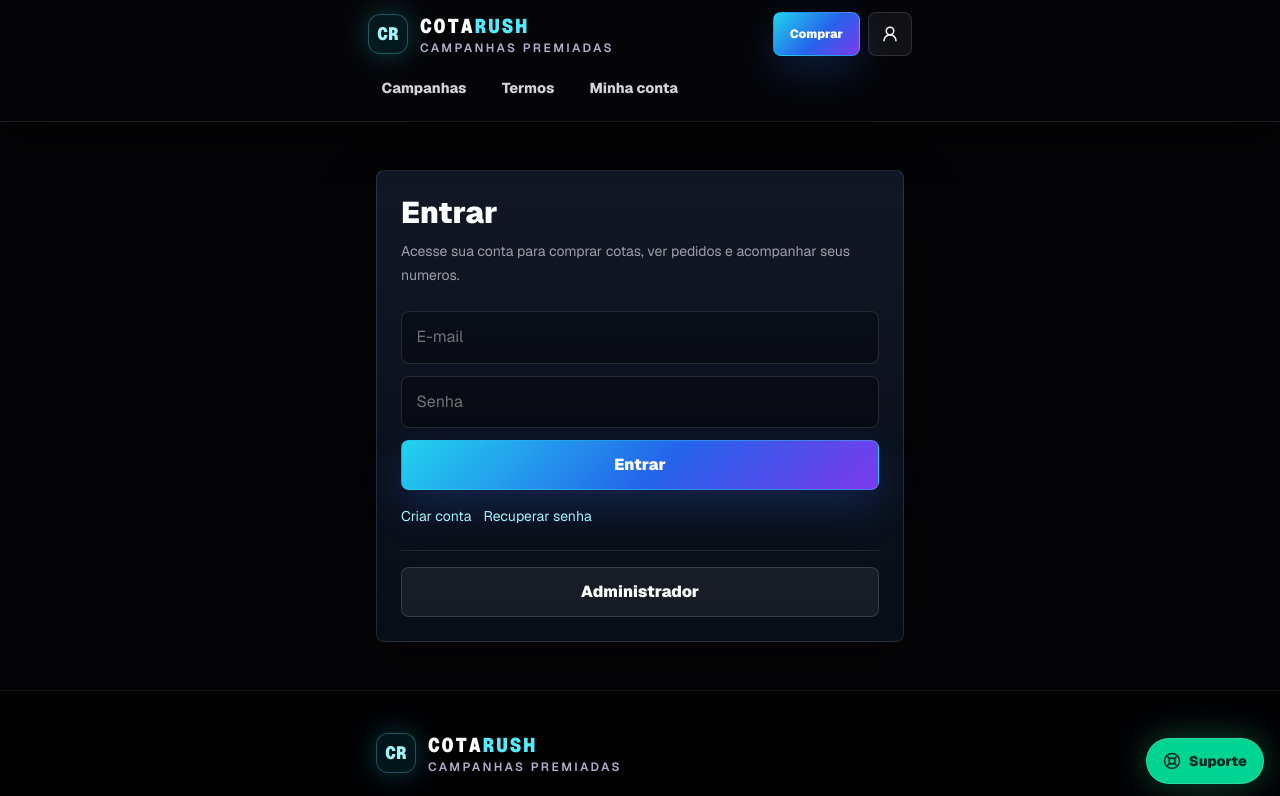
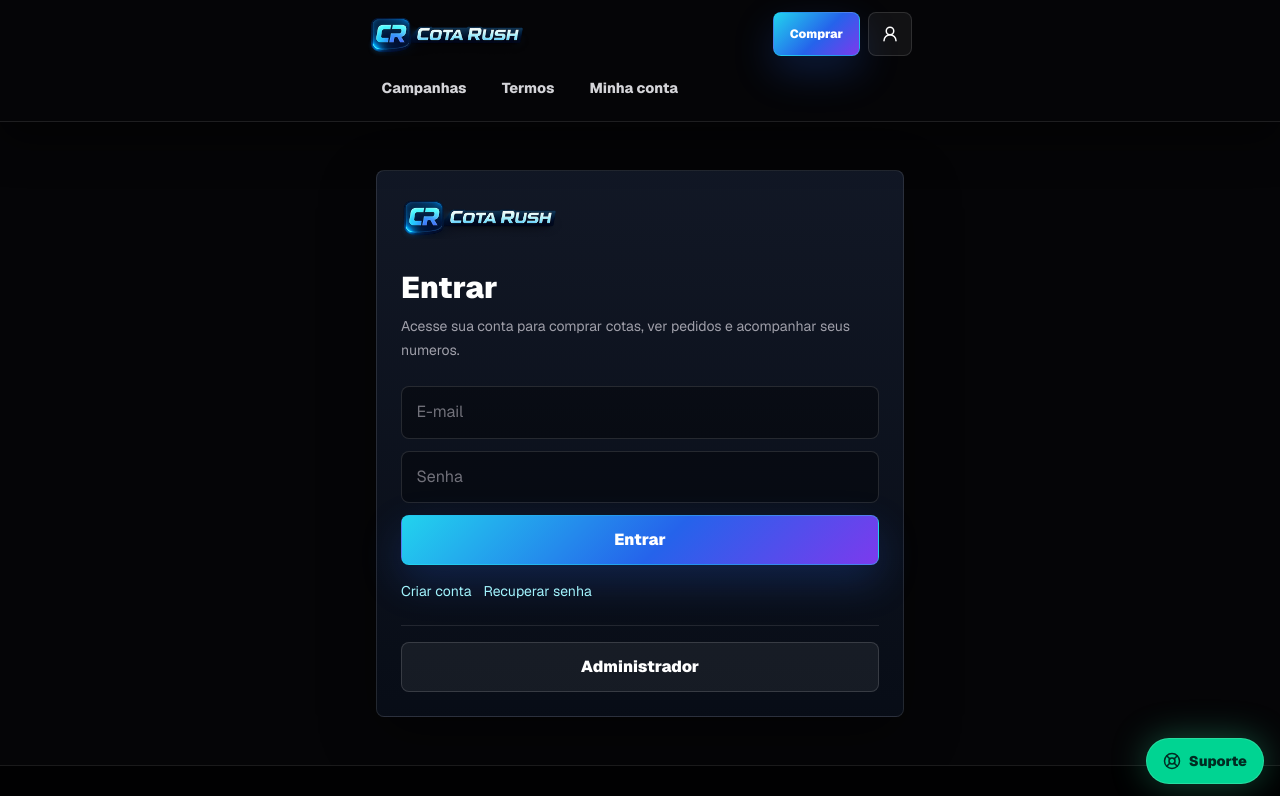
Before and after one commit to estynine/cotarush-rifa, a Next.js app: page /login in a window 1280 px wide. Shown: the top 796 px of the page. Built offline with nearby package versions, Linux system fonts and the light colour scheme; no server answers.

Commit message:
feat: aplicar logo oficial cota rush

```diff
--- a/src/app/(public)/login/page.tsx
+++ b/src/app/(public)/login/page.tsx
@@ -1,4 +1,5 @@
 import Link from "next/link";
+import { Logo } from "@/components/shared/logo";
 
 export default async function LoginPage({
   searchParams,
@@ -46,7 +47,8 @@ export function AuthCard({ title, subtitle, children }: Readonly<{ title: string
   return (
     <section className="mx-auto max-w-xl px-4 py-12 sm:px-6">
       <div className="panel p-6">
-        <h1 className="text-3xl font-black text-white">{title}</h1>
+        <Logo />
+        <h1 className="mt-6 text-3xl font-black text-white">{title}</h1>
         <p className="mt-2 text-sm leading-6 text-zinc-400">{subtitle}</p>
         <div className="mt-6">{children}</div>
       </div>
--- a/src/components/shared/logo.tsx
+++ b/src/components/shared/logo.tsx
@@ -1,19 +1,17 @@
+import Image from "next/image";
 import Link from "next/link";
 
 export function Logo() {
   return (
-    <Link href="/" className="group inline-flex items-center gap-3" aria-label="CotaRush inicio">
-      <span className="grid size-10 place-items-center rounded-xl border border-cyan-300/30 bg-cyan-400/10 shadow-[0_0_28px_rgba(34,211,238,0.28)]">
-        <span className="font-mono text-lg font-black text-cyan-200">CR</span>
-      </span>
-      <span className="leading-none">
-        <span className="block font-mono text-xl font-black uppercase tracking-[0.08em] text-white">
-          Cota<span className="text-cyan-300">Rush</span>
-        </span>
-        <span className="block text-xs font-semibold uppercase tracking-[0.2em] text-violet-200/80">
-          Campanhas Premiadas
-        </span>
-      </span>
+    <Link href="/" className="inline-flex items-center" aria-label="Cota Rush inicio">
+      <Image
+        src="/cotarush-logo.png"
+        alt="Cota Rush"
+        width={620}
+        height={210}
+        priority
+        className="h-11 w-auto max-w-[170px] object-contain sm:max-w-[210px]"
+      />
     </Link>
   );
 }
```
Also changed, not shown: public/cotarush-logo.png (added), 1 other file (tests, documents, lock files or other folders).
